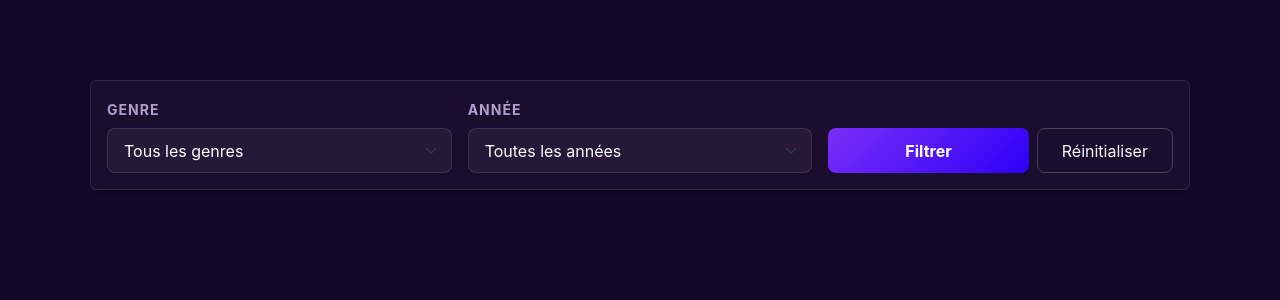
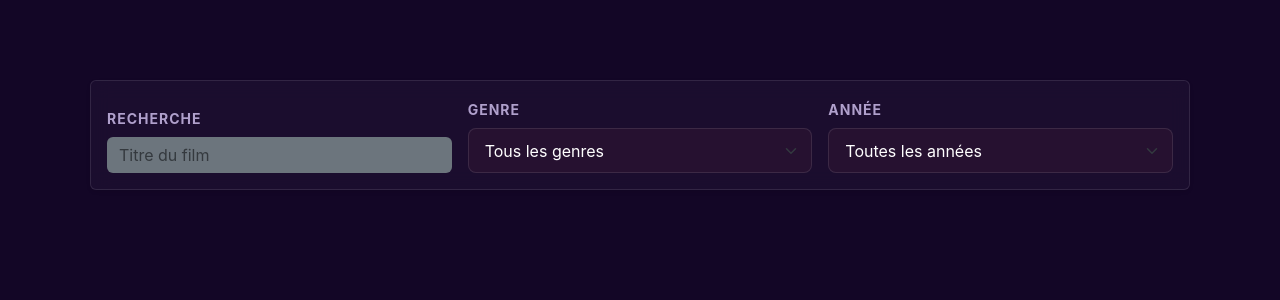
Before and after one commit to CloisonNasale/projet-web-films, a Symfony app: template templates/films/index.html.twig in a window 1280 px wide. Shown: the part 94-394 px from the top of the page. Run offline with Twig, Linux system fonts and the light colour scheme; the template is opened without the code that fills it, so the values that code supplies are empty; some libraries are stand-ins or nearby versions.

Commit message:
tri + export favoris + recherche film

```diff
--- a/assets/css/app.css
+++ b/assets/css/app.css
@@ -76,7 +76,7 @@ a {
 }
 
 .filter-bar .form-select {
-    background-color: rgba(255, 255, 255, 0.05) !important;
+    background-color: rgba(240, 98, 98, 0.05) !important;
     border: 1px solid rgba(255, 255, 255, 0.1) !important;
     color: #ffffff !important;
     border-radius: 8px;
--- /dev/null
+++ b/templates/films/_films_grid.html.twig
@@ -0,0 +1,43 @@
+<div class="row g-3 justify-content-start films-grid">
+	{% for film in films %}
+		<div class="col-sm-12 col-md-6 col-lg-3 col-xl-3 d-flex justify-content-center">
+			<div class="card film-card text-white position-relative">
+				{% if film.affiche %}
+					<a href="{{ path('film_show', { id: film.idFilm }) }}">
+						<img src="{{ asset(film.affiche) }}" class="card-img-top" alt="{{ film.titre }}">
+					</a>
+				{% else %}
+					<img src="{{ asset('images/default.png') }}" class="card-img-top" alt="Affiche par défaut">
+				{% endif %}
+
+				<div class="card-body">
+					<h5 class="card-title">
+						<a href="{{ path('film_show', { id: film.idFilm }) }}" class="text-decoration-none text-white">
+							{{ film.titre }}
+						</a>
+					</h5>
+					<p class="card-text">
+						{{ film.annee }}
+						{% if film.genres|length > 0 %}
+							-
+							{{ film.genres|first.getNomGenre() }}
+						{% endif %}
+					</p>
+				</div>
+				{% if app.user %}
+					<div class="position-absolute top-0 end-0 m-2">
+						{% if film in app.user.favoris %}
+							<a class="favoris bi bi-heart-fill text-danger fs-3" href="{{ path('favoris_toggle', {id: film.idFilm}) }}" title="Retirer des favoris"></a>
+						{% else %}
+							<a class="favoris bi bi-heart text-white fs-3" href="{{ path('favoris_toggle', {id: film.idFilm}) }}" title="Ajouter aux favoris"></a>
+						{% endif %}
+					</div>
+				{% endif %}
+			</div>
+
+		</div>
+	{% endfor %}
+</div>
+<div class="d-flex justify-content-center mt-4">
+	{{ knp_pagination_render(films) }}
+</div>
--- a/templates/films/favoris.html.twig
+++ b/templates/films/favoris.html.twig
@@ -25,6 +25,12 @@
 			</div>
 			<div class="profile-content">
 				<div class="container-fluid px-2">
+				<!-- Bouton export CSV -->
+				<div class="mb-3">
+					<a href="{{ path('favoris_export') }}" class="btn btn-success">
+						Exporter mes favoris
+					</a>
+				</div>
 					<div class="row g-3 justify-content-start films-grid">
 						{% for film in favoris %}
 							<div class="col-sm-12 col-md-6 col-lg-3 col-xl-3 d-flex justify-content-center">
--- a/templates/films/index.html.twig
+++ b/templates/films/index.html.twig
@@ -3,10 +3,14 @@
 {% block body %}
 	<div class="container-fluid px-2">
 		<div class="filter-bar mb-4 p-3 bg-dark text-white rounded shadow-sm">
-			<form method="get" action="{{ path('app_home') }}" class="row g-3 align-items-end">
+			<form method="get" action="{{ path('app_home') }}" class="row g-3 align-items-end" id="filter-form">
+				<div class="col-md-4">
+					<label for="search" class="form-label small fw-bold text-uppercase">Recherche</label>
+					<input type="text" name="search" id="search" class="form-control bg-secondary text-white border-0" placeholder="Titre du film" value="{{ search }}">
+				</div>
 				<div class="col-md-4">
 					<label for="genre" class="form-label small fw-bold text-uppercase">Genre</label>
-					<select name="genre" id="genre" class="form-select bg-secondary text-white border-0">
+					<select name="genre" id="genre" class="form-select bg-secondary text-white border-0" onchange="updateFilters()">
 						<option value="">Tous les genres</option>
 						{% for genre in genres %}
 							<option value="{{ genre.idGenre }}" {{ selectedGenre == genre.idGenre ? 'selected' : '' }}>
@@ -17,7 +21,7 @@
 				</div>
 				<div class="col-md-4">
 					<label for="year" class="form-label small fw-bold text-uppercase">Année</label>
-					<select name="year" id="year" class="form-select bg-secondary text-white border-0">
+					<select name="year" id="year" class="form-select bg-secondary text-white border-0" onchange="updateFilters()">
 						<option value="">Toutes les années</option>
 						{% for y in years %}
 							<option value="{{ y.annee }}" {{ selectedYear == y.annee ? 'selected' : '' }}>
@@ -26,55 +30,44 @@
 						{% endfor %}
 					</select>
 				</div>
-				<div class="col-md-4 d-flex gap-2">
-					<button type="submit" class="btn btn-primary flex-grow-1 fw-bold">Filtrer</button>
-					<a href="{{ path('app_home') }}" class="btn btn-outline-light">Réinitialiser</a>
-				</div>
 			</form>
 		</div>
 
-		<div class="row g-3 justify-content-start films-grid">
-			{% for film in films %}
-				<div class="col-sm-12 col-md-6 col-lg-3 col-xl-3 d-flex justify-content-center">
-					<div class="card film-card text-white position-relative">
-						{% if film.affiche %}
-							<a href="{{ path('film_show', { id: film.idFilm }) }}">
-								<img src="{{ asset(film.affiche) }}" class="card-img-top" alt="{{ film.titre }}">
-							</a>
-						{% else %}
-							<img src="{{ asset('images/default.png') }}" class="card-img-top" alt="Affiche par défaut">
-						{% endif %}
-
-						<div class="card-body">
-							<h5 class="card-title">
-								<a href="{{ path('film_show', { id: film.idFilm }) }}" class="text-decoration-none text-white">
-									{{ film.titre }}
-								</a>
-							</h5>
-							<p class="card-text">
-								{{ film.annee }}
-								{% if film.genres|length > 0 %}
-									-
-									{{ film.genres|first.getNomGenre() }}
-								{% endif %}
-							</p>
-						</div>
-						{% if app.user %}
-							<div class="position-absolute top-0 end-0 m-2">
-								{% if film in app.user.favoris %}
-									<a class="favoris bi bi-heart-fill text-danger fs-3" href="{{ path('favoris_toggle', {id: film.idFilm}) }}" title="Retirer des favoris"></a>
-								{% else %}
-									<a class="favoris bi bi-heart text-white fs-3" href="{{ path('favoris_toggle', {id: film.idFilm}) }}" title="Ajouter aux favoris"></a>
-								{% endif %}
-							</div>
-						{% endif %}
-					</div>
-
-				</div>
-			{% endfor %}
-		</div>
-		<div class="d-flex justify-content-center mt-4">
-			{{ knp_pagination_render(films) }}
+		<div class="films-container">
+			{% include 'films/_films_grid.html.twig' %}
 		</div>
 	</div>
+
+	<script>
+		let searchTimeout;
+
+		function updateFilters() {
+			const form = document.getElementById('filter-form');
+			const url = new URL(form.action, window.location.origin);
+			const formData = new FormData(form);
+			const params = new URLSearchParams(formData);
+
+			// Update URL without reloading
+			const newUrl = `${window.location.pathname}?${params.toString()}`;
+			window.history.pushState({}, '', newUrl);
+
+			fetch(newUrl, {
+				headers: {
+					'X-Requested-With': 'XMLHttpRequest'
+				}
+			})
+			.then(response => response.text())
+			.then(html => {
+				document.querySelector('.films-container').innerHTML = html;
+			})
+			.catch(error => console.error('Error:', error));
+		}
+
+		document.getElementById('search').addEventListener('input', (e) => {
+			clearTimeout(searchTimeout);
+			searchTimeout = setTimeout(() => {
+				updateFilters();
+			}, 300); // 300ms debounce
+		});
+	</script>
 {% endblock %}
```
Also changed, not shown: src/Controller/FavorisController.php (+37 -0 lines), src/Controller/FilmController.php (+30 -9 lines), src/Repository/FilmsRepository.php (+6 -1 lines).
